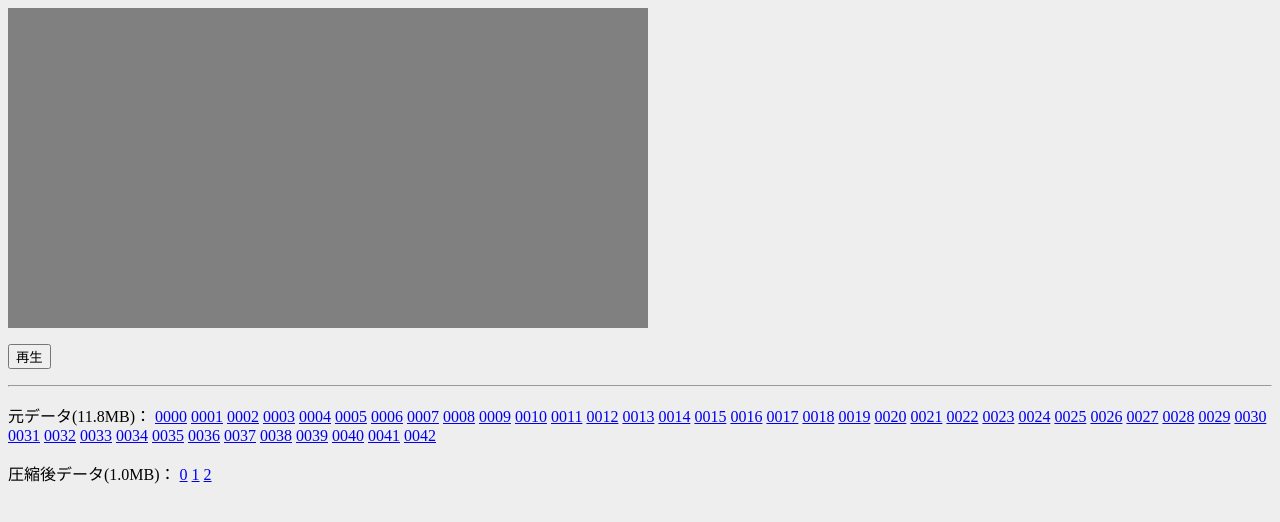
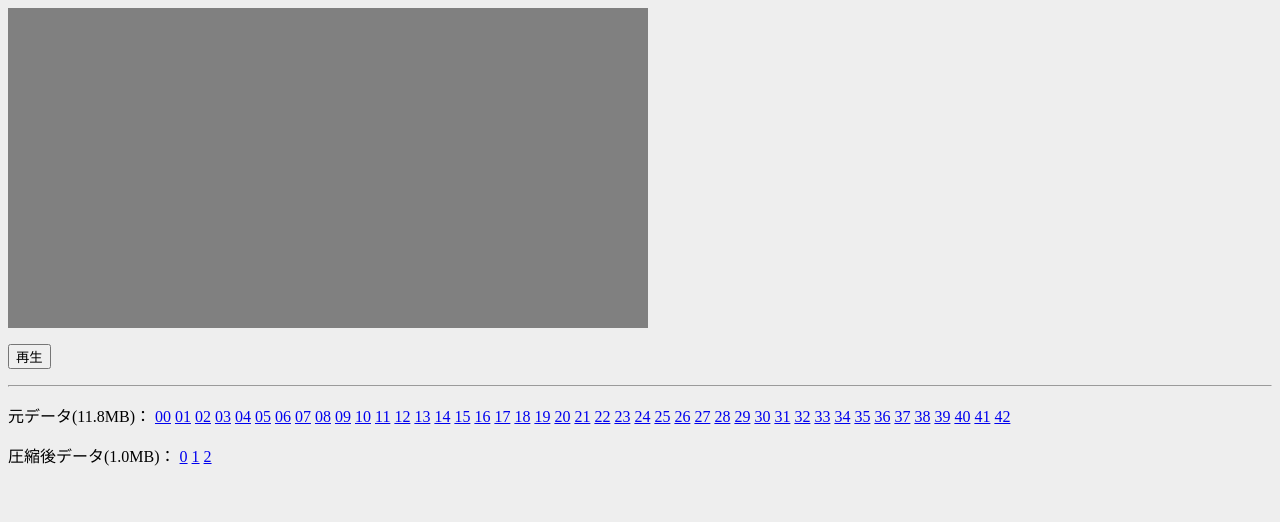
Before and after one commit to tsmd/spritemaker, a plain HTML site: page sample/index.html in a window 1280 px wide. Drawn offline with nearby package versions, Linux system fonts and the light colour scheme.

Commit message:
余計なゼロをトルツメ

```diff
--- a/sample/index.html
+++ b/sample/index.html
@@ -40,49 +40,49 @@
 
 <p>
   元データ(11.8MB)：
-  <a href="uncompressed/0000.png">0000</a>
-  <a href="uncompressed/0001.png">0001</a>
-  <a href="uncompressed/0002.png">0002</a>
-  <a href="uncompressed/0003.png">0003</a>
-  <a href="uncompressed/0004.png">0004</a>
-  <a href="uncompressed/0005.png">0005</a>
-  <a href="uncompressed/0006.png">0006</a>
-  <a href="uncompressed/0007.png">0007</a>
-  <a href="uncompressed/0008.png">0008</a>
-  <a href="uncompressed/0009.png">0009</a>
-  <a href="uncompressed/0010.png">0010</a>
-  <a href="uncompressed/0011.png">0011</a>
-  <a href="uncompressed/0012.png">0012</a>
-  <a href="uncompressed/0013.png">0013</a>
-  <a href="uncompressed/0014.png">0014</a>
-  <a href="uncompressed/0015.png">0015</a>
-  <a href="uncompressed/0016.png">0016</a>
-  <a href="uncompressed/0017.png">0017</a>
-  <a href="uncompressed/0018.png">0018</a>
-  <a href="uncompressed/0019.png">0019</a>
-  <a href="uncompressed/0020.png">0020</a>
-  <a href="uncompressed/0021.png">0021</a>
-  <a href="uncompressed/0022.png">0022</a>
-  <a href="uncompressed/0023.png">0023</a>
-  <a href="uncompressed/0024.png">0024</a>
-  <a href="uncompressed/0025.png">0025</a>
-  <a href="uncompressed/0026.png">0026</a>
-  <a href="uncompressed/0027.png">0027</a>
-  <a href="uncompressed/0028.png">0028</a>
-  <a href="uncompressed/0029.png">0029</a>
-  <a href="uncompressed/0030.png">0030</a>
-  <a href="uncompressed/0031.png">0031</a>
-  <a href="uncompressed/0032.png">0032</a>
-  <a href="uncompressed/0033.png">0033</a>
-  <a href="uncompressed/0034.png">0034</a>
-  <a href="uncompressed/0035.png">0035</a>
-  <a href="uncompressed/0036.png">0036</a>
-  <a href="uncompressed/0037.png">0037</a>
-  <a href="uncompressed/0038.png">0038</a>
-  <a href="uncompressed/0039.png">0039</a>
-  <a href="uncompressed/0040.png">0040</a>
-  <a href="uncompressed/0041.png">0041</a>
-  <a href="uncompressed/0042.png">0042</a>
+  <a href="uncompressed/0000.png">00</a>
+  <a href="uncompressed/0001.png">01</a>
+  <a href="uncompressed/0002.png">02</a>
+  <a href="uncompressed/0003.png">03</a>
+  <a href="uncompressed/0004.png">04</a>
+  <a href="uncompressed/0005.png">05</a>
+  <a href="uncompressed/0006.png">06</a>
+  <a href="uncompressed/0007.png">07</a>
+  <a href="uncompressed/0008.png">08</a>
+  <a href="uncompressed/0009.png">09</a>
+  <a href="uncompressed/0010.png">10</a>
+  <a href="uncompressed/0011.png">11</a>
+  <a href="uncompressed/0012.png">12</a>
+  <a href="uncompressed/0013.png">13</a>
+  <a href="uncompressed/0014.png">14</a>
+  <a href="uncompressed/0015.png">15</a>
+  <a href="uncompressed/0016.png">16</a>
+  <a href="uncompressed/0017.png">17</a>
+  <a href="uncompressed/0018.png">18</a>
+  <a href="uncompressed/0019.png">19</a>
+  <a href="uncompressed/0020.png">20</a>
+  <a href="uncompressed/0021.png">21</a>
+  <a href="uncompressed/0022.png">22</a>
+  <a href="uncompressed/0023.png">23</a>
+  <a href="uncompressed/0024.png">24</a>
+  <a href="uncompressed/0025.png">25</a>
+  <a href="uncompressed/0026.png">26</a>
+  <a href="uncompressed/0027.png">27</a>
+  <a href="uncompressed/0028.png">28</a>
+  <a href="uncompressed/0029.png">29</a>
+  <a href="uncompressed/0030.png">30</a>
+  <a href="uncompressed/0031.png">31</a>
+  <a href="uncompressed/0032.png">32</a>
+  <a href="uncompressed/0033.png">33</a>
+  <a href="uncompressed/0034.png">34</a>
+  <a href="uncompressed/0035.png">35</a>
+  <a href="uncompressed/0036.png">36</a>
+  <a href="uncompressed/0037.png">37</a>
+  <a href="uncompressed/0038.png">38</a>
+  <a href="uncompressed/0039.png">39</a>
+  <a href="uncompressed/0040.png">40</a>
+  <a href="uncompressed/0041.png">41</a>
+  <a href="uncompressed/0042.png">42</a>
 </p>
 
 <p>
```
